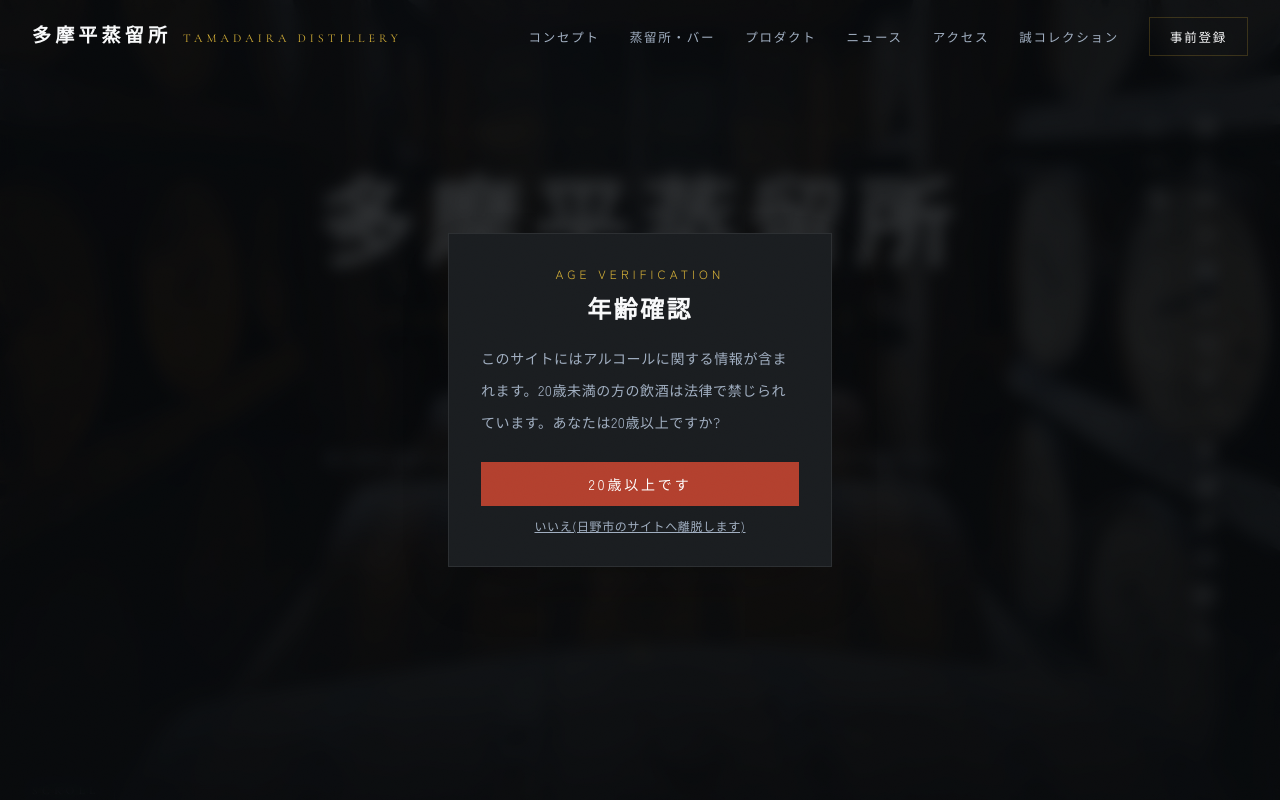
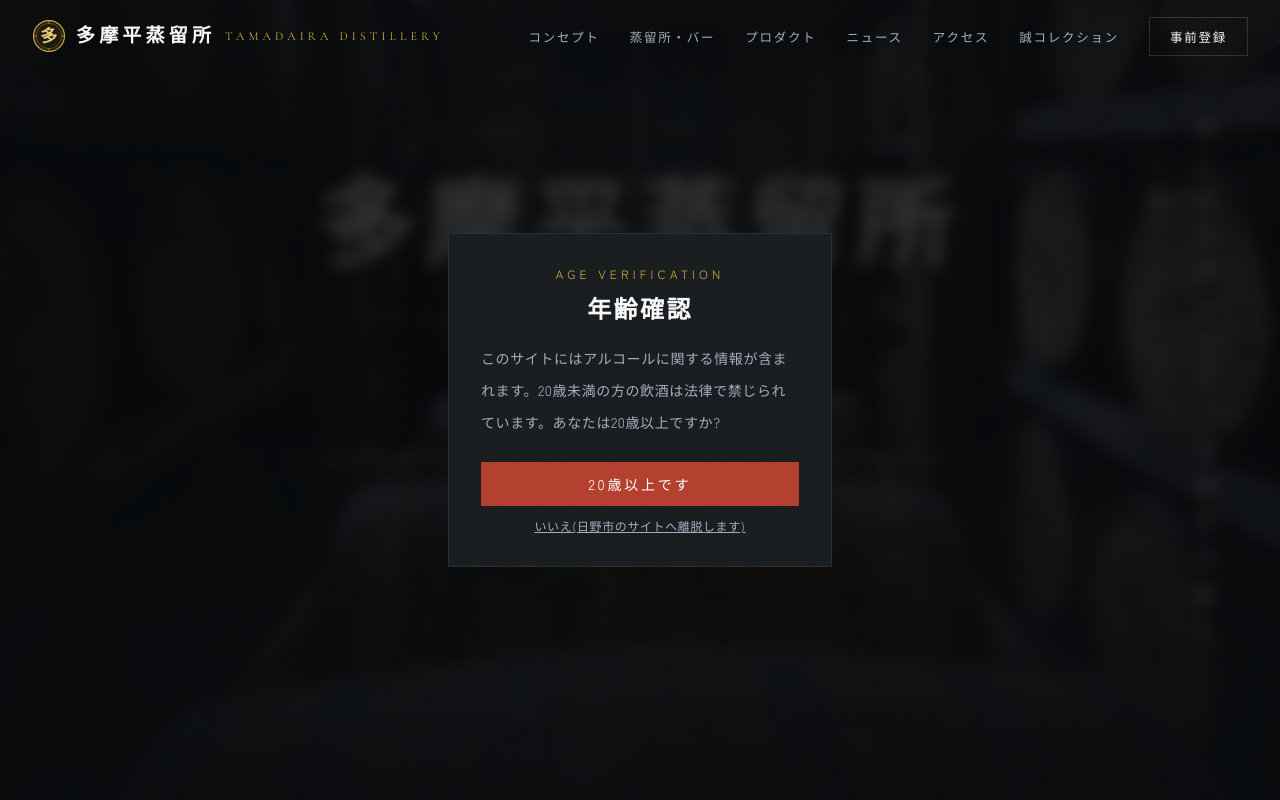
Before and after one commit to nkatsuki/tamadairadistillery, a Next.js app: page / in a window 1280 px wide. Shown: the top 800 px of the page. Built offline with nearby package versions, Linux system fonts and the light colour scheme; a web font is replaced by a local one.

Commit message:
feat: add amber distillery mark

```diff
--- a/app/globals.css
+++ b/app/globals.css
@@ -24,8 +24,9 @@ a{color:inherit;text-decoration:none}
 .gold-grad{background:linear-gradient(105deg,#E9CE7A 0%,#D4AF37 45%,#A8842B 100%);-webkit-background-clip:text;background-clip:text;color:transparent}
 nav.site-nav{position:fixed;top:0;left:0;right:0;z-index:50;display:flex;align-items:center;justify-content:space-between;padding:18px 32px;transition:background .5s,border-color .5s,padding .5s;border-bottom:1px solid transparent}
 nav.site-nav.scrolled{background:rgba(15,17,21,.86);backdrop-filter:blur(12px);border-bottom-color:var(--line-soft);padding:12px 32px}
-.brand{display:flex;align-items:baseline;gap:12px}
-.brand-jp{font-family:var(--serif);font-weight:600;font-size:19px;letter-spacing:.22em}
+.brand{display:flex;align-items:center;gap:10px;flex-shrink:0}
+.brand-mark{width:34px;height:34px;flex:none}
+.brand-jp{font-family:var(--serif);font-weight:600;font-size:19px;letter-spacing:.22em;white-space:nowrap}
 .brand-en{font-family:var(--latin);font-size:12px;letter-spacing:.34em;color:var(--gold);text-transform:uppercase}
 .nav-links{display:flex;align-items:center;gap:30px;list-style:none}
 .nav-links a{font-size:12.5px;letter-spacing:.14em;color:var(--muted);transition:color .3s}
@@ -33,6 +34,7 @@ nav.site-nav.scrolled{background:rgba(15,17,21,.86);backdrop-filter:blur(12px);b
 .nav-cta{font-size:12px;letter-spacing:.14em;border:1px solid var(--line);padding:9px 20px;color:var(--ink)!important;transition:background .3s,border-color .3s}
 .nav-cta:hover{background:rgba(212,175,55,.12);border-color:var(--gold)}
 .nav-toggle{display:none;background:none;border:none;color:var(--ink);cursor:pointer;padding:6px}
+@media (max-width:1100px) and (min-width:761px){nav.site-nav{padding-right:24px;padding-left:24px}.brand-en{display:none}.nav-links{gap:14px}.nav-links a{font-size:11px}}
 #hero{position:relative;min-height:100vh;display:flex;align-items:center;justify-content:center;overflow:hidden}
 .hero-bg{position:absolute;inset:0}
 .hero-bg img{width:100%;height:100%;object-fit:cover;filter:brightness(.62) saturate(.92)}
@@ -200,6 +202,7 @@ html.js .reveal.on{opacity:1;transform:none}
   .nav-links.open{transform:none}
   .nav-links a{font-size:15px}
   .nav-toggle{display:block;z-index:60}
+  .brand-en{display:none}
   .split{grid-template-columns:1fr}
   .el{grid-template-columns:64px 1fr;gap:18px}
   .el-num{writing-mode:horizontal-tb;font-size:13px;justify-self:start}
--- a/components/Access.tsx
+++ b/components/Access.tsx
@@ -8,8 +8,8 @@ export default function Access() {
         <Reveal as="h2">新宿から30分。緑と湧水の街へ。</Reveal>
         <div className="access-grid">
           <Reveal as="dl" className="access-info">
-            <div className="access-row"><dt>所在地</dt><dd>東京都日野市多摩平◯丁目<small>詳細な住所・開所日は決まり次第発表します</small></dd></div>
-            <div className="access-row"><dt>電車</dt><dd>JR中央線「豊田」駅から徒歩 約◯分<small>徒歩分数・詳細住所は決まり次第発表します</small></dd></div>
+            <div className="access-row"><dt>所在地</dt><dd>東京都日野市多摩平<small>詳細な住所・開所日は決まり次第発表します</small></dd></div>
+            <div className="access-row"><dt>電車</dt><dd>JR中央線「豊田」駅</dd></div>
             <div className="access-row"><dt>新宿から</dt><dd>約30分<small>京王線特急・JR中央線快速 利用</small></dd></div>
             <div className="access-row"><dt>営業(構想)</dt><dd>試飲バー・ショップ 併設<small>開所後の運営時間は改めてお知らせします</small></dd></div>
           </Reveal>
--- /dev/null
+++ b/components/DistilleryMark.tsx
@@ -0,0 +1,36 @@
+type DistilleryMarkProps = {
+  className?: string;
+  title?: string;
+};
+
+export default function DistilleryMark({
+  className = '',
+  title,
+}: DistilleryMarkProps) {
+  return (
+    <svg
+      className={className}
+      viewBox="0 0 44 44"
+      fill="none"
+      role={title ? 'img' : undefined}
+      aria-label={title}
+      aria-hidden={title ? undefined : true}
+    >
+      {title && <title>{title}</title>}
+      <circle cx="22" cy="22" r="20" fill="rgba(212,175,55,.1)" stroke="#D4AF37" strokeWidth="1.5" />
+      <circle cx="22" cy="22" r="16.5" stroke="rgba(233,206,122,.45)" strokeWidth=".75" />
+      <path d="M22 3v3M22 38v3M3 22h3M38 22h3" stroke="#D4AF37" strokeWidth="1" />
+      <text
+        x="22"
+        y="30"
+        textAnchor="middle"
+        fontFamily="var(--serif), serif"
+        fontSize="22"
+        fontWeight="600"
+        fill="#E9CE7A"
+      >
+        多
+      </text>
+    </svg>
+  );
+}
--- a/components/Nav.tsx
+++ b/components/Nav.tsx
@@ -1,5 +1,6 @@
 'use client';
 import { useEffect, useState } from 'react';
+import DistilleryMark from './DistilleryMark';
 
 const LINKS = [
   { href: '#concept', label: 'コンセプト' },
@@ -22,6 +23,7 @@ export default function Nav() {
   return (
     <nav className={`site-nav${scrolled ? ' scrolled' : ''}`} aria-label="メインナビゲーション">
       <a className="brand" href="#hero" aria-label="多摩平蒸留所 トップへ">
+        <DistilleryMark className="brand-mark" />
         <span className="brand-jp">多摩平蒸留所</span>
         <span className="brand-en">Tamadaira Distillery</span>
       </a>
```
